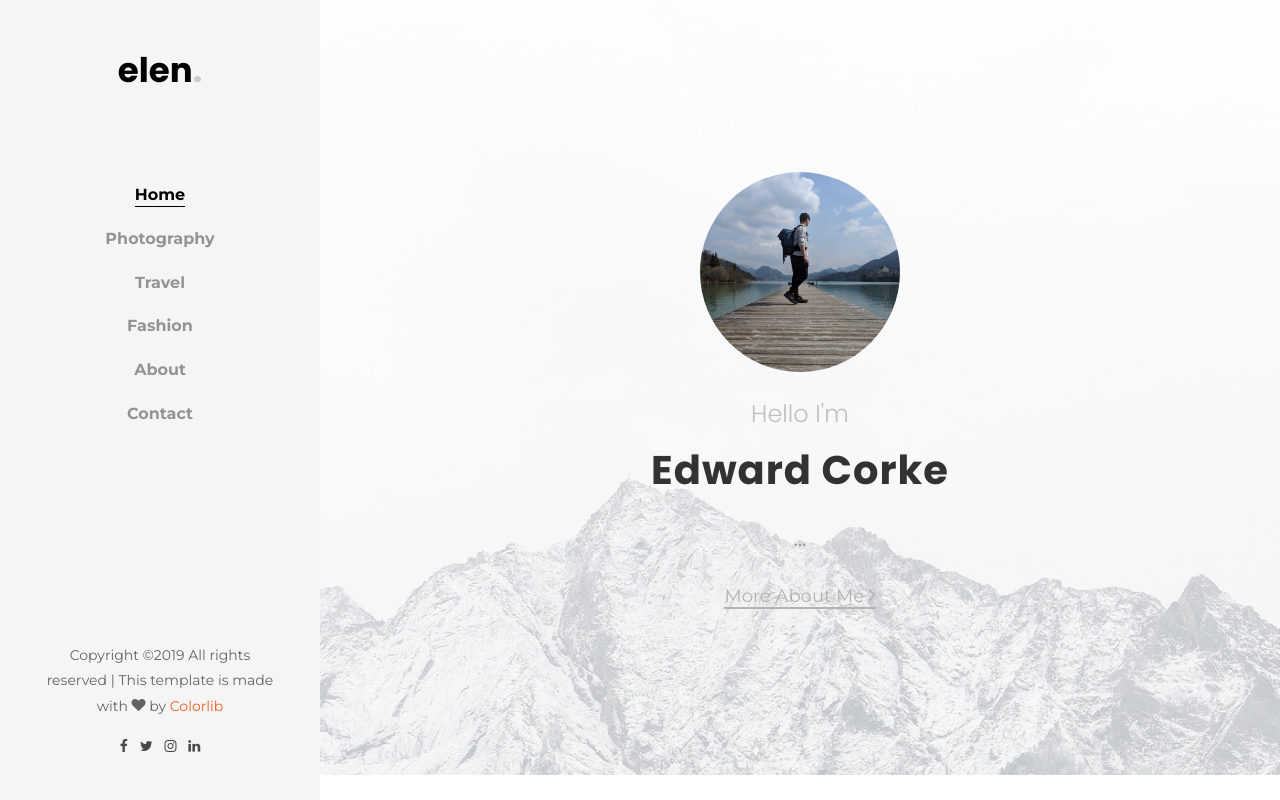
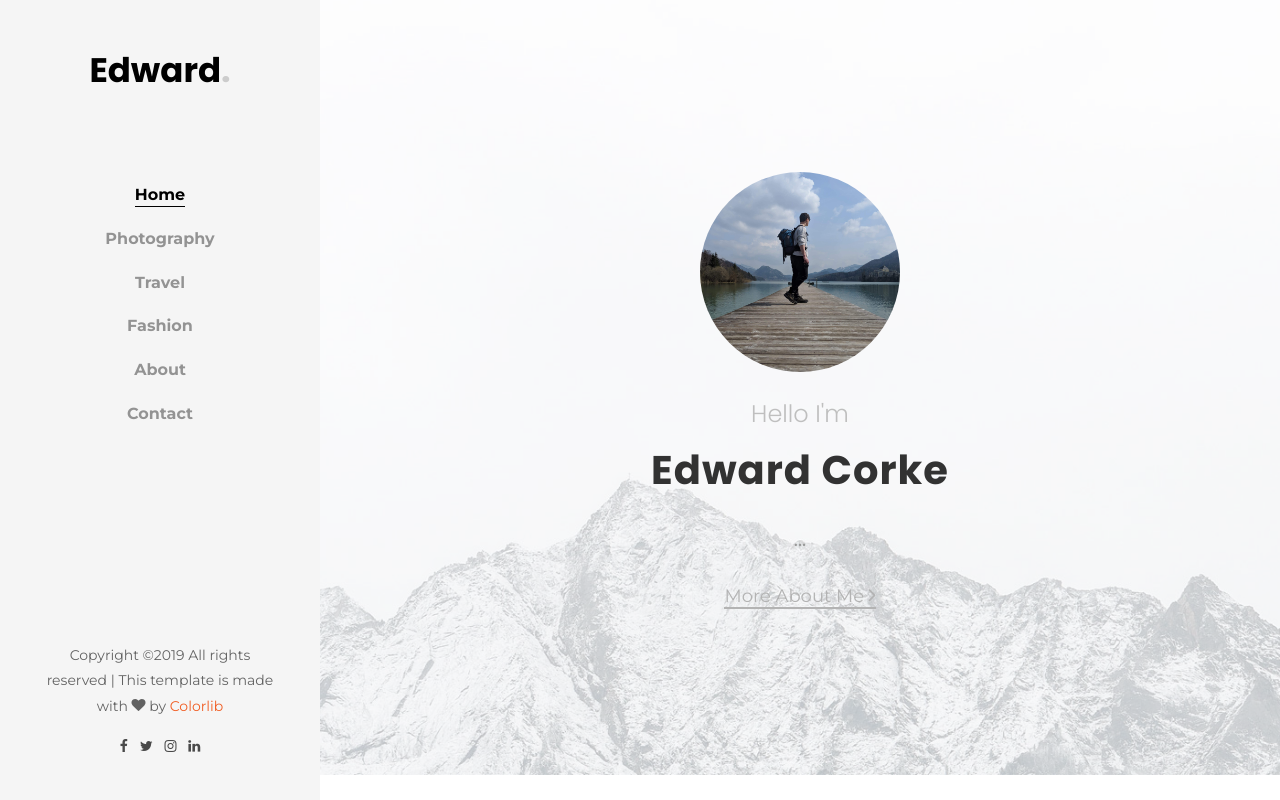
Before and after one commit to EDWARDINIO/EDWARDINIO.github.io, a plain HTML site: page index.html in a window 1280 px wide. Shown: the top 800 px of the page. Drawn offline with Linux system fonts and the light colour scheme; some packages are replaced by stand-ins of ours; no server answers; files whose address does not match are found by name.

Commit message:
Updated side title

```diff
--- a/index.html
+++ b/index.html
@@ -32,7 +32,7 @@
 	<div id="colorlib-page">
 		<a href="#" class="js-colorlib-nav-toggle colorlib-nav-toggle"><i></i></a>
 		<aside id="colorlib-aside" role="complementary" class="js-fullheight text-center">
-			<h1 id="colorlib-logo"><a href="index.html">elen<span>.</span></a></h1>
+			<h1 id="colorlib-logo"><a href="index.html">Edward<span>.</span></a></h1>
 			<nav id="colorlib-main-menu" role="navigation">
 				<ul>
 					<li class="colorlib-active"><a href="index.html">Home</a></li>
```
